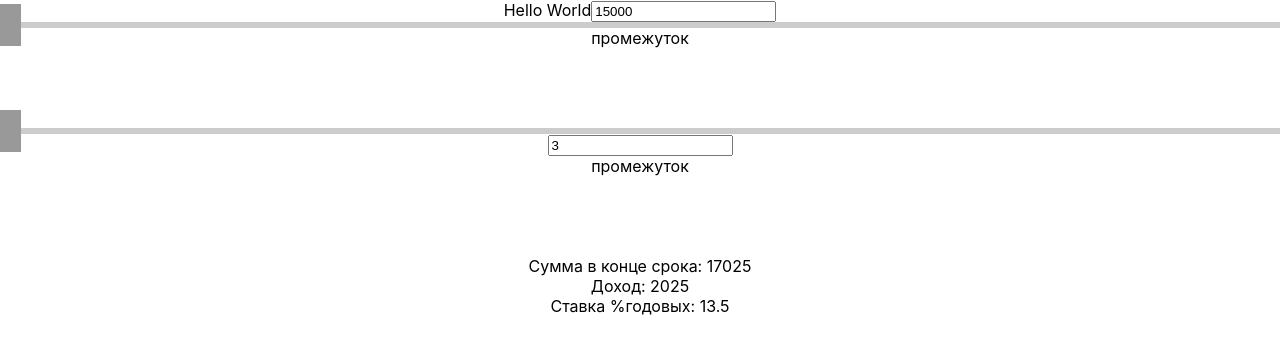
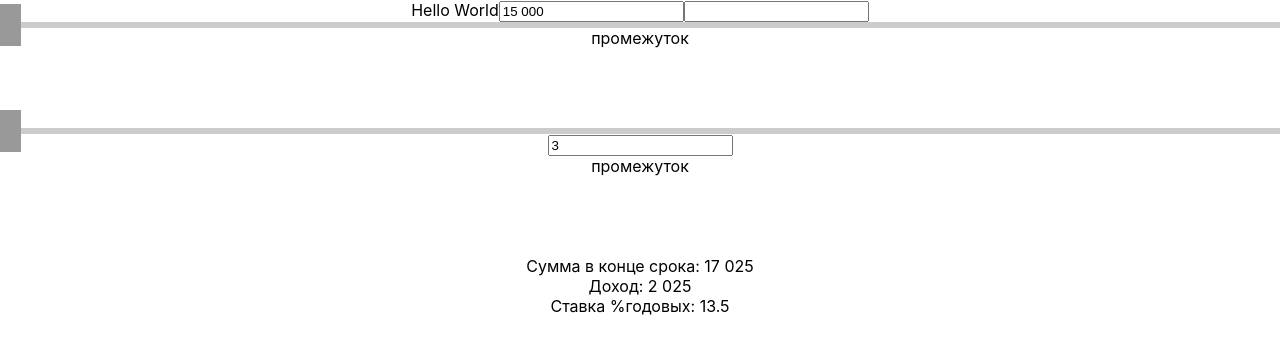
Before and after one commit to goldbearman/gange, a React (Create React App) app: page / in a window 1280 px wide. Shown: the top 354 px of the page. Built offline with nearby package versions, Linux system fonts and the light colour scheme.

Commit message:
filter don't work

```diff
--- a/src/App.js
+++ b/src/App.js
@@ -1,8 +1,7 @@
-
 import './App.css';
 
 import RangeSimple from "./RangeSimple";
-import {useState} from "react";
+import { useState } from "react";
 import SuperSimple from "./SuperSimple";
 
 
@@ -13,38 +12,82 @@ function App() {
   const percent = 13.5;
 
   const sumData = {
-        step:1000,
-        min:15000,
-        max:500000
+    step: 1000,
+    min: 15000,
+    max: 500000
   }
 
   const termData = {
-        step:6,
-        min:3,
-        max:9
+    step: 6,
+    min: 3,
+    max: 9
   }
 
   const [sum, setSum] = useState(15000);
   const [term, setTerm] = useState(3);
 
   //Расчеты
-    const amountEnd = sum*(1+percent/100)
-    const income = sum*percent/100
+  const amountEnd = sum * (1 + percent / 100)
+  const income = sum * percent / 100
+
+  console.log(sum);
+  console.log(typeof sum);
+
+  function checkInput(event) {
+    console.log(event.target.value);
+    console.log(typeof event.target.value);
+    console.log(Number(event.target.value.replace(/\s/g, "")));
+    if (isNaN(Number(event.target.value.replace(/\s/g, "")))) {
+      console.log('не число')
+      return sum;
+    } else Number(event.target.value.replace(/\s/g, ""))
+  }
+
+  function checkInput2(event) {
+    console.log(event.target.value)
+    // return event.target.value.replace(/[^0-9]/, '');
+    // event.target.value = event.target.value.replace(/[^0-9 \,]/, '');
+    event.target.value =event.target.value.replace(/\s/g, "")
+    console.log(event.target.value)
+    event.target.value = event.target.value.replace(/[^0-9]/, '');
+    console.log(event.target.value)
+    console.log(typeof event.target.value)
+    if(+event.target.value>300000000){
+      event.target.value='300000000'
+    }
+  }
+
+  // function maxNumber(event){
+  //   +(event.target.value.replace(/\s/g, ""))
+  // }
+
 
   return (
     <div className="App">
       Hello World
-            <input type="text" value={sum} onChange={(event)=>setSum(event.target.value)}/>
-            <RangeSimple value={sum} onChange={(val)=>setSum(val)} step={sumData.step} min={sumData.min} max={sumData.max}/>
-            <div style={{height: "100px"}}>промежуток</div>
-            <RangeSimple value={term} onChange={(val)=>setTerm(val)} step={termData.step} min={termData.min} max={termData.max}/>
-            <input type={"text"} value={term} onChange={(event)=>setTerm(event.target.value)}/>
-            <div style={{height: "100px"}}>промежуток</div>
-            <div>Сумма в конце срока: {amountEnd}</div>
-            <div>Доход: {income}</div>
+      <input type="text" maxLength={11} autofocus
+             value={sum.toString().replace(/(\d)(?=(\d{3})+$)/g, '$1 ')}
+             onInput={event =>checkInput2(event)}
+             onChange={(event) => setSum(+(event.target.value.replace(/\s/g, "")))}/>
+
+      <input className="form-control  text-center"
+             onInput={event =>checkInput2(event)}
+             type="text" id="telefonlar" name="telefonlar" required
+      />
+
+      {/*<input type="text" required*/}
+      {/*       value={sum.toString().replace(/(\d)(?=(\d{3})+$)/g, '$1 ')}*/}
+      {/*       onChange={(event) => setSum(checkInput(event))}/>*/}
+
+      <RangeSimple value={sum} onChange={(val) => setSum(val)} step={sumData.step} min={sumData.min} max={sumData.max}/>
+      <div style={{ height: "100px" }}>промежуток</div>
+      <RangeSimple value={term} onChange={(val) => setTerm(val)} step={termData.step} min={termData.min}
+                   max={termData.max}/>
+      <input type={"text"} value={term} onChange={(event) => setTerm(event.target.value)}/>
+      <div style={{ height: "100px" }}>промежуток</div>
+      <div>Сумма в конце срока: {amountEnd.toString().replace(/(\d)(?=(\d{3})+$)/g, '$1 ')}</div>
+      <div>Доход: {income.toString().replace(/(\d)(?=(\d{3})+$)/g, '$1 ')}</div>
       <div>Ставка %годовых: {percent}</div>
-
-
     </div>
   );
 }
```
Also changed, not shown: 1 other file (tests, documents, lock files or other folders). Lines whose indentation alone changed are shown as unchanged.
